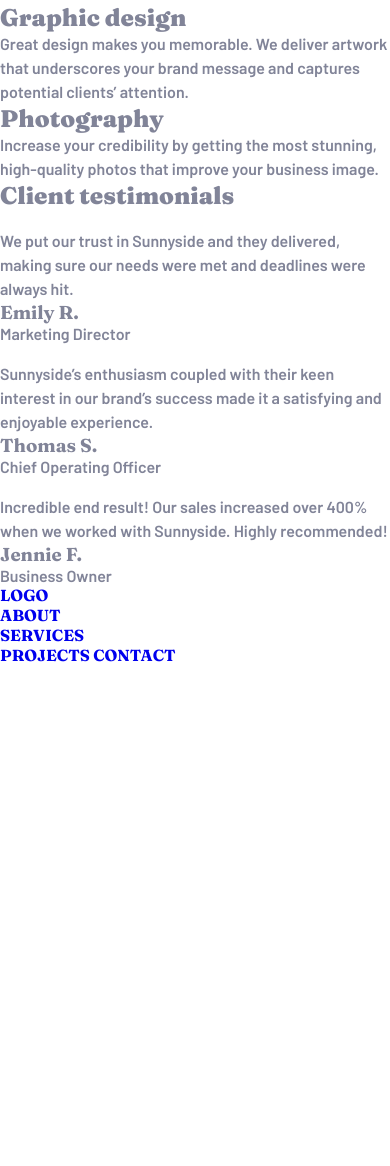
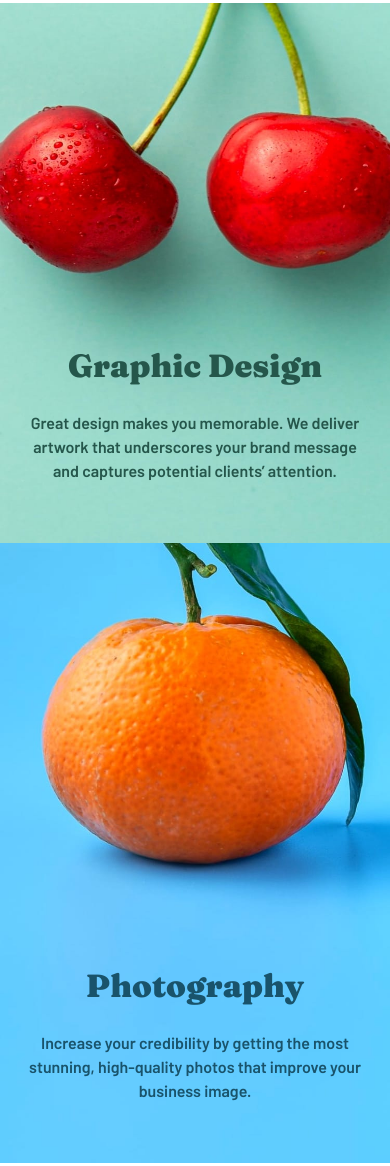
Before and after one commit to okayda/sunny-landing-page, a website built with Parcel: page src/index.html in a window 390 px wide. Shown: the part 1948-3114 px from the top of the page. Before the commit the page ends 2613 px from the top, so only its background shows below. Built offline with nearby package versions, Linux system fonts and the light colour scheme.

Commit message:
Add wrapped product with styles at mobile

```diff
--- a/src/index.html
+++ b/src/index.html
@@ -94,9 +94,16 @@
           </div>
         </div>
 
-        <div class="product">
-          <div class="product-wrapped-content">
+        <div class="product product-wrapped">
+          <div class="product-wrapped-container">
             <!-- Graphic image -->
+            <img
+              src="../assets/mobile/image-graphic-design.jpg"
+              alt="Cherry"
+              class="product-wrapped-img"
+            />
+
+            <div class="product-wrapped-content product-graphic">
               <h2>Graphic design</h2>
               <p>
                 Great design makes you memorable. We deliver artwork that
@@ -104,9 +111,17 @@
                 attention.
               </p>
             </div>
+          </div>
 
-          <div class="product-wrapped-content">
+          <div class="product-wrapped-container">
             <!-- Photography image -->
+            <img
+              src="../assets/mobile/image-photography.jpg"
+              alt="Orange"
+              class="product-wrapped-img"
+            />
+
+            <div class="product-wrapped-content product-photography">
               <h2>Photography</h2>
               <p>
                 Increase your credibility by getting the most stunning,
@@ -114,13 +129,14 @@
               </p>
             </div>
           </div>
+        </div>
       </section>
 
       <section class="testimonials-section">
         <h2>Client testimonials</h2>
 
-        <figure>
-          <img class="../assets/image-emily.jpg" alt="" />
+        <figure class="testimonial-content">
+          <img src="../assets/image-emily.jpg" alt="" />
 
           <blockquote>
             <p>
@@ -135,8 +151,8 @@
           </div>
         </figure>
 
-        <figure>
-          <img class="../assets/image-thomas.jpg" alt="" />
+        <figure class="testimonial-content">
+          <img src="../assets/image-thomas.jpg" alt="" />
 
           <blockquote>
             <p>
@@ -151,8 +167,8 @@
           </div>
         </figure>
 
-        <figure>
-          <img class="../assets/image-jennie.jpg" alt="" />
+        <figure class="testimonial-content">
+          <img src="../assets/image-jennie.jpg" alt="" />
 
           <blockquote>
             <p>
--- a/src/scss/layout/_product-section.scss
+++ b/src/scss/layout/_product-section.scss
@@ -26,3 +26,50 @@
   color: $very-dark-desaturated-blue;
   font-size: 3.2rem;
 }
+
+.product-wrapped {
+  display: grid;
+  grid-template-rows: 540px 620px;
+}
+
+.product-wrapped-container {
+  text-align: center;
+
+  position: relative;
+  padding: 0 2rem 6rem;
+
+  display: flex;
+  flex-direction: column;
+  justify-content: flex-end;
+}
+
+.product-wrapped-img {
+  position: absolute;
+  top: 0;
+  left: 0;
+  width: 100%;
+  height: 100%;
+  z-index: -10;
+}
+
+.product-wrapped-content {
+  max-width: 375px;
+  margin: 0 auto;
+
+  display: flex;
+  flex-direction: column;
+  gap: 2.6rem;
+}
+
+.product-wrapped-content h2 {
+  font-size: 3.2rem;
+  text-transform: capitalize;
+}
+
+.product-graphic {
+  color: $dark-desaturated-cyan;
+}
+
+.product-photography {
+  color: $dark-blue;
+}
--- /dev/null
+++ b/src/scss/layout/_testimonials-section.scss
@@ -0,0 +1,7 @@
+.testimonials-section {
+}
+
+.testimonial-content img {
+  height: 50px;
+  width: 50px;
+}
--- a/src/scss/main.scss
+++ b/src/scss/main.scss
@@ -4,3 +4,4 @@
 @use "./layout/header";
 @use "./layout/hero-section";
 @use "./layout/product-section";
+@use "./layout/testimonials-section";
```
Also changed, not shown: src/scss/layout/_testimonials.scss (deleted). Lines whose indentation alone changed are shown as unchanged.
